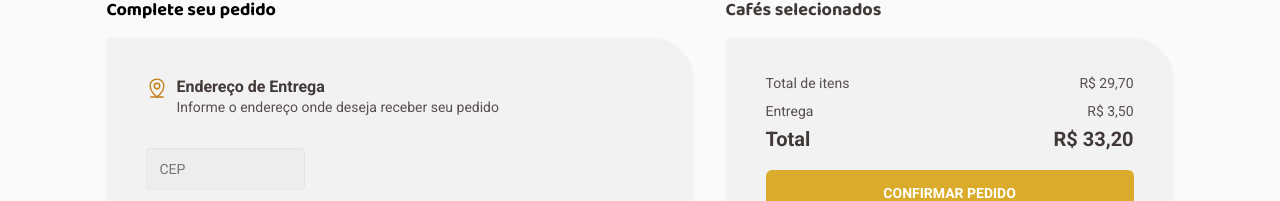
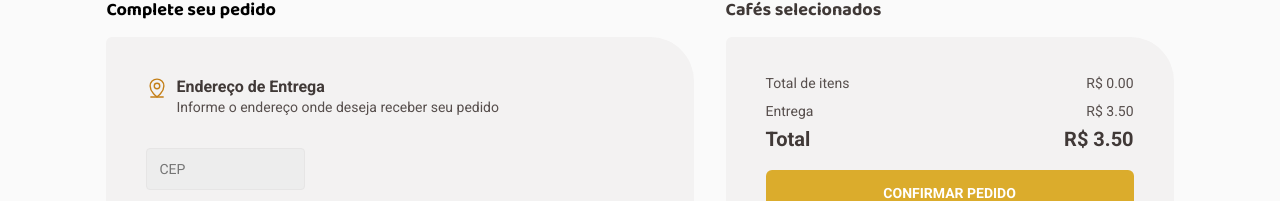
Before and after one commit to KioryFNC/coffeeDelivery, a React (Vite) app: page /carrinho in a window 1280 px wide. Shown: the part 199-400 px from the top of the page. Built offline with nearby package versions, Linux system fonts and the light colour scheme.

Commit message:
feat: sum order

```diff
--- a/src/pages/Checkout/index.tsx
+++ b/src/pages/Checkout/index.tsx
@@ -8,6 +8,10 @@ export function Checkout() {
   const theme = useTheme()
   const { cart, removeFromCart, updateQuantity } = useContext(CartContext)
   const [selected, setSelected] = useState<string | null>(null)
+
+  const deliveryFee = 3.50
+  const subTotal = cart.reduce((acc, item) => acc + item.price * item.quantity, 0)
+  const total = subTotal + deliveryFee
 
   function handleSelectPayment(method:string) {
     setSelected(method)
@@ -96,9 +100,9 @@ export function Checkout() {
           ))}
 
           <Element.PriceOrder>
-            <span>Total de itens <span>R$ 29,70</span></span>
-            <span>Entrega <span>R$ 3,50</span></span>
-            <strong>Total <strong>R$ 33,20</strong></strong>
+            <span>Total de itens <span>R$ {subTotal.toFixed(2)}</span></span>
+            <span>Entrega <span>R$ {deliveryFee.toFixed(2)}</span></span>
+            <strong>Total <strong>R$ {total.toFixed(2)}</strong></strong>
           </Element.PriceOrder>
           <Element.ConfirmButton>
             Confirmar Pedido
@@ -108,99 +112,3 @@ export function Checkout() {
     </Element.Root>
   )
 }
-
-{/*
-import { Bank, CreditCard, CurrencyDollar, MapPinLine, Minus, Money, Plus, Trash } from 'phosphor-react'
-import * as Element from './styles'
-import { useTheme } from 'styled-components'
-import { useContext } from 'react'
-import { CartContext } from '../../contexts/CartContext'
-
-export function Checkout() {
-  const theme = useTheme()
-  const { cart, removeFromCart, updateQuantity } = useContext(CartContext)
-
-  return (
-    <Element.Root>
-      <Element.Section>
-        <h2>Complete seu pedido</h2>
-        <Element.Address>
-        <Element.AddressHeader>
-          <MapPinLine color={theme['yellow-dark']} />
-          <div>
-            <h3>Endereço de Entrega</h3>
-            <p>Informe o endereço onde deseja receber seu pedido</p>
-          </div>
-        </Element.AddressHeader>
-        <Element.Form>
-          <input type='text' placeholder='CEP'/>
-          <input type='text' placeholder='Rua'/>
-          <div>
-            <input type='text' placeholder='Número'/>
-            <input type='text' placeholder='Complemento (Opcional)'/>
-          </div>
-          <div>
-            <input type='text' placeholder='Baírro'/>
-            <input type='text' placeholder='Cídade'/>
-            <input type='text' placeholder='UF'/>
-          </div>
-        </Element.Form>
-        </Element.Address>
-
-        <Element.Payment>
-          <Element.PaymentHeader>
-            <CurrencyDollar color={theme['purple']}/>
-            <div>
-              <h3>Pagamento</h3>
-              <p>O pagamento é feito na entrega. Escolha a forma que deseja pagar</p>
-            </div>
-          </Element.PaymentHeader>
-          <Element.Buttons>
-            <button><CreditCard color={theme['purple']}/> Cartão de crédito</button>
-            <button><Bank color={theme['purple']}/> cartão de débito</button>
-            <button><Money color={theme['purple']}/> dinheiro</button>
-          </Element.Buttons>
-        </Element.Payment>
-      </Element.Section>
-
-      <Element.Order>
-        <h2>Cafés selecionados</h2>
-        <Element.ConfirmOrder>
-          <Element.CardDetails>
-
-
-            <Element.CoffeeItem>
-              <img src="/src/assets/CoffeeExpresso.png" alt="" />
-              <div className='details'>
-                <h4>Expresso Tradicional</h4>
-                <div className='actions'>
-                  <Element.QuantityControl>
-                    <button><Minus weight='bold'/></button>
-                    <span>1</span>
-                    <button><Plus weight='bold'/></button>
-                  </Element.QuantityControl>
-                  <Element.RemoveButton>
-                    <Trash />
-                    Remover
-                  </Element.RemoveButton>
-                </div>
-              </div>
-              <span className='price'>R$ 9,90</span>
-            </Element.CoffeeItem>
-
-
-          </Element.CardDetails>
-          <Element.PriceOrder>
-            <span>Total de itens <span>R$ 29,70</span></span>
-            <span>Entrega <span>R$ 3,50</span></span>
-            <strong>Total <strong>R$ 33,20</strong></strong>
-          </Element.PriceOrder>
-          <Element.ConfirmButton>
-            Confirmar Pedido
-          </Element.ConfirmButton>
-        </Element.ConfirmOrder>
-      </Element.Order>
-    </Element.Root>
-  )
-}
-*/}
```
